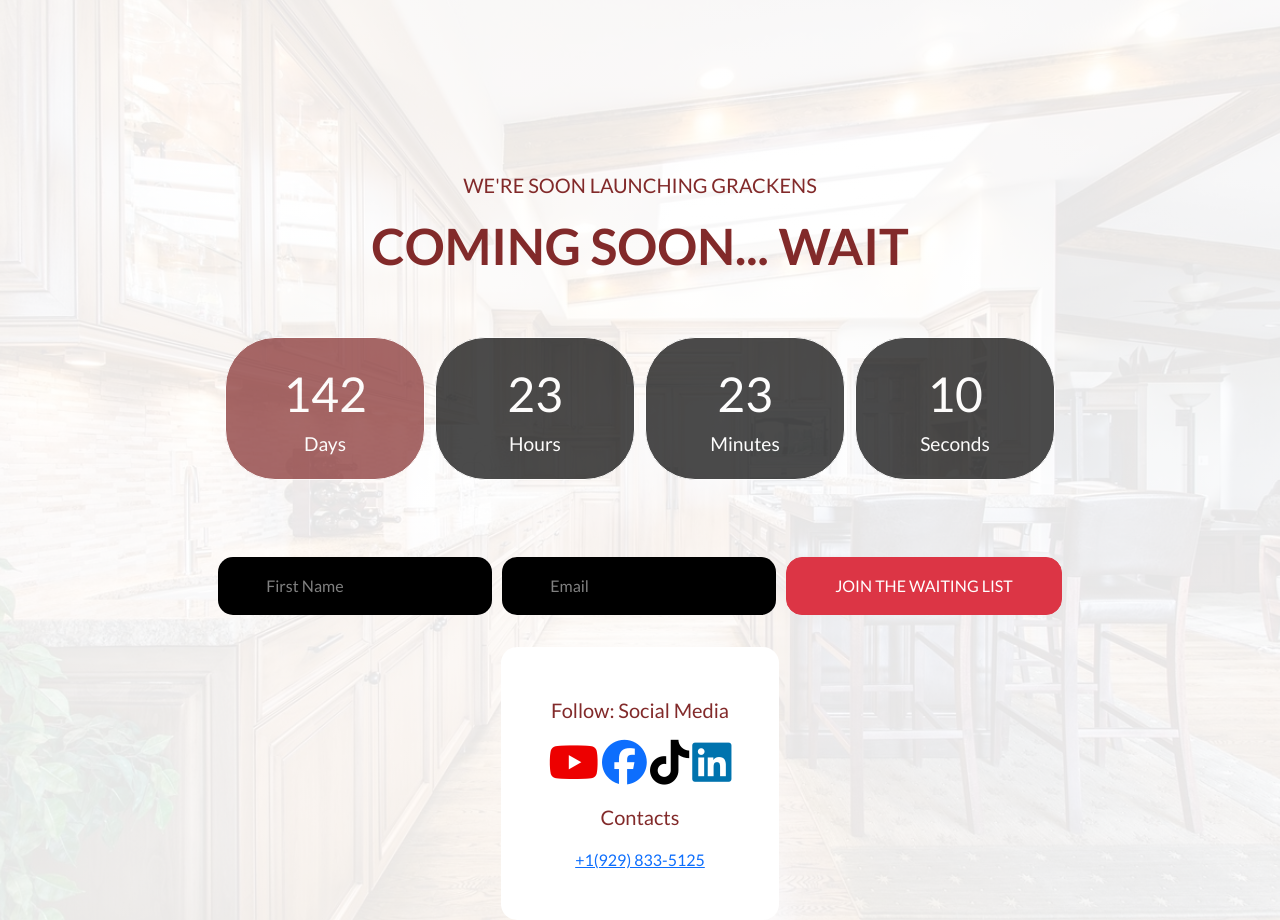
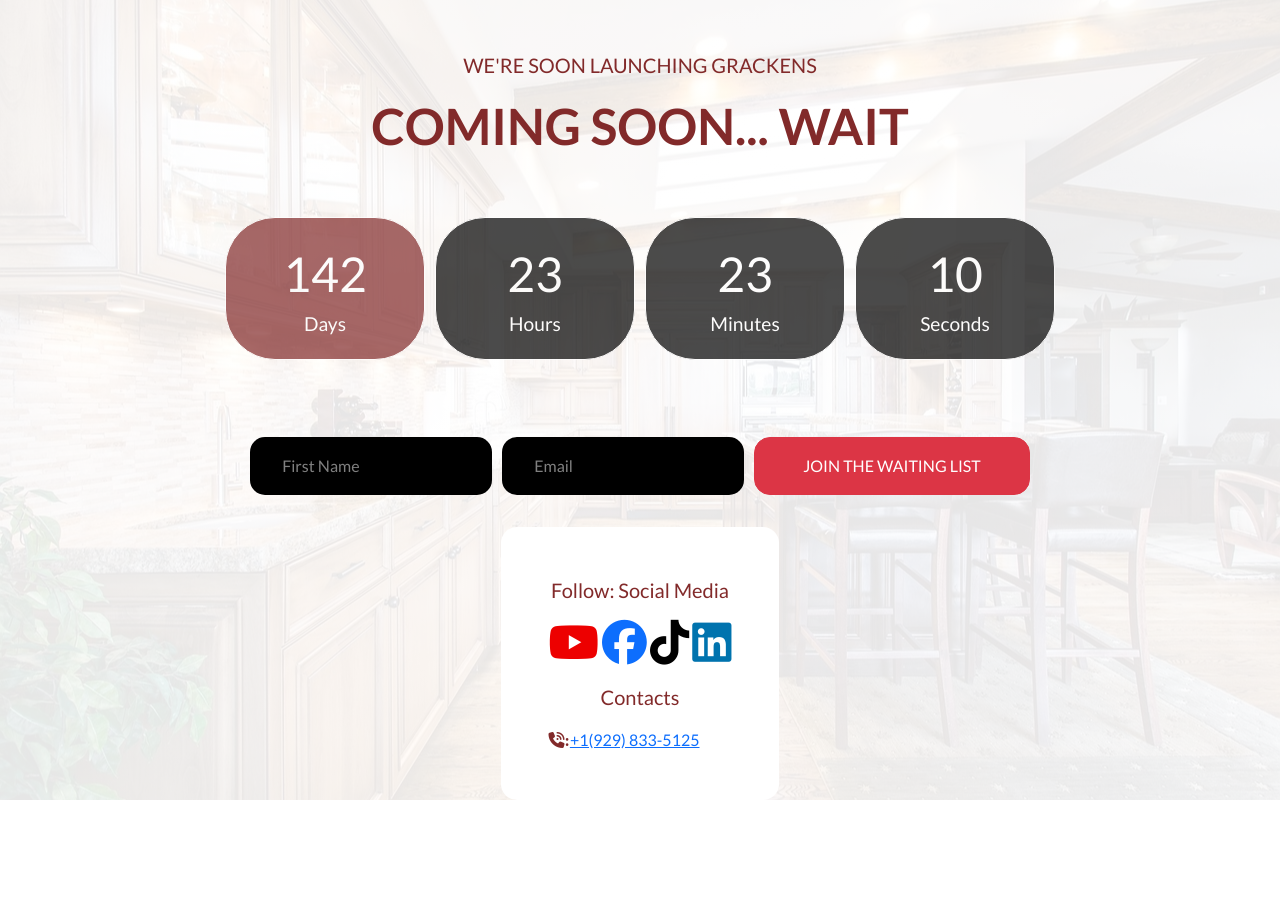
Before and after one commit to Manuel-Smith/grackens-coming-soon, a website: page assets/index.html in a window 1280 px wide. After the commit the page ends 800 px from the top, so only its background shows below. Drawn offline with nearby package versions, Linux system fonts and the light colour scheme.

Commit message:
Adjusted html

```diff
--- a/assets/index.html
+++ b/assets/index.html
@@ -34,8 +34,8 @@
                     <span><a target="_blank" href="https://www.linkedin.com/in/manuel-precious"><i class="fa-brands fa-linkedin"></i></a></span>
                 </div>
                 <p>Contacts</p>
-                <div>
-                    <span><a href="tel:+19298335125">+1(929) 833-5125</a></span>
+                <div class="phone-contact">
+                    <span><i class="fa-solid fa-phone-volume">:</i><a href="tel:+19298335125">+1(929) 833-5125</a></span>
                 </div>
 
             </div>
--- a/assets/main.css
+++ b/assets/main.css
@@ -11,15 +11,25 @@ body {
     background-size: cover;
     background-repeat: no-repeat;
     background-position: center;
-    height: 100vh;
     overflow-x: hidden;
+    min-height: 100vh;
+}
+
+.phone-contact{
+    display: flex;
+    gap: 2rem;
+
+}
+
+.phone-contact > .fa-phone-volume {
+    padding-right: 1rem;
 }
 
 .landing-inner{
     /* position: absolute;
     left: 0; */
     width: 100%;
-    height: 100%;
+    /* height: 100%; */
     text-align: center;
     padding-top: 50px;
 
@@ -63,7 +73,7 @@ form {
     background-color: #000;
     border: none;
     outline: none;
-    padding: 1rem 3rem;
+    padding: 1rem 2rem;
     color: white;
     font-size: 1rem;
     border-radius: 15px;
@@ -101,7 +111,7 @@ form {
 }
 
 .top {
-    margin-top: 120px !important;
+    /* margin-top: 120px !important; */
 }
 
 .social-icons{
```
